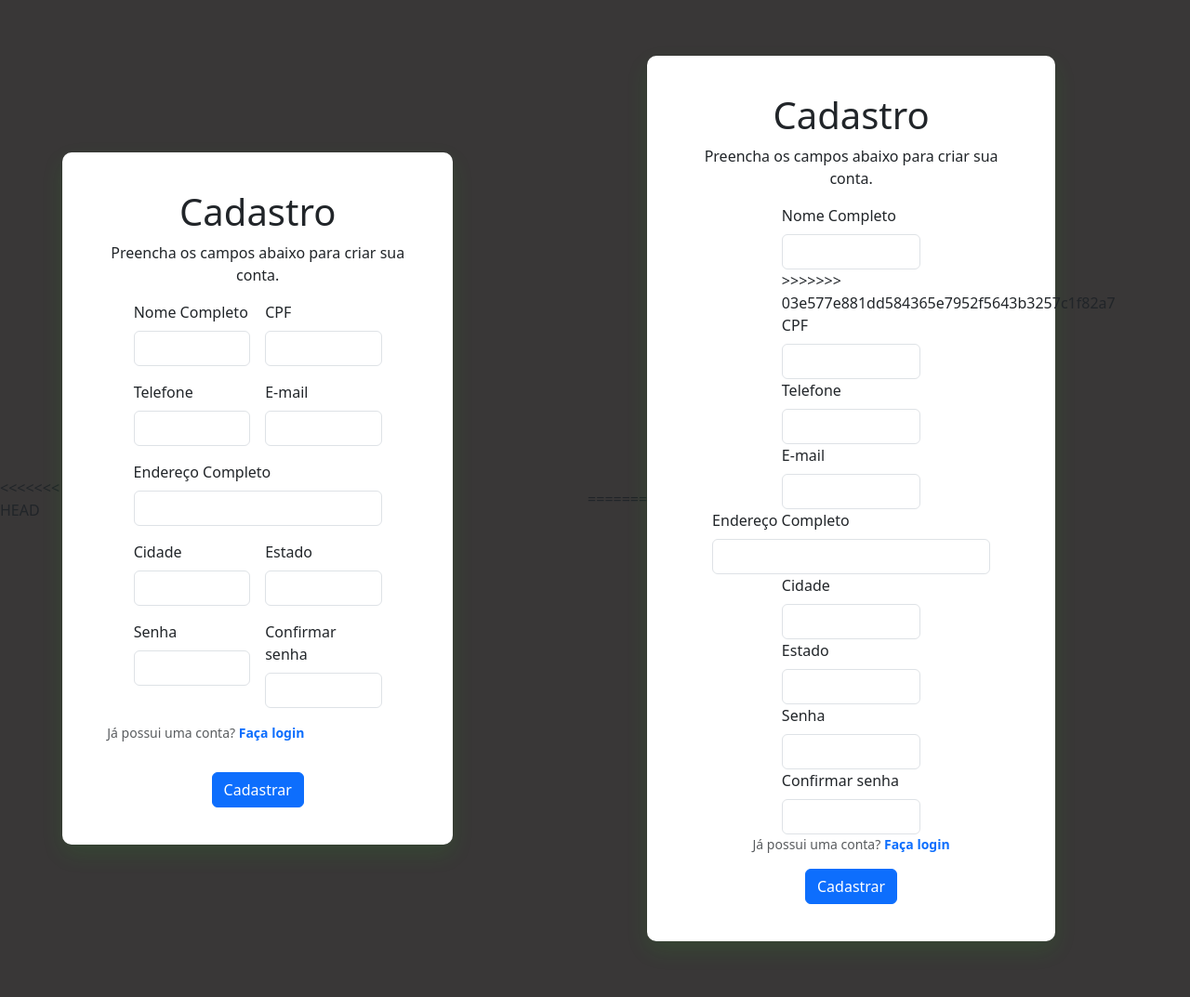
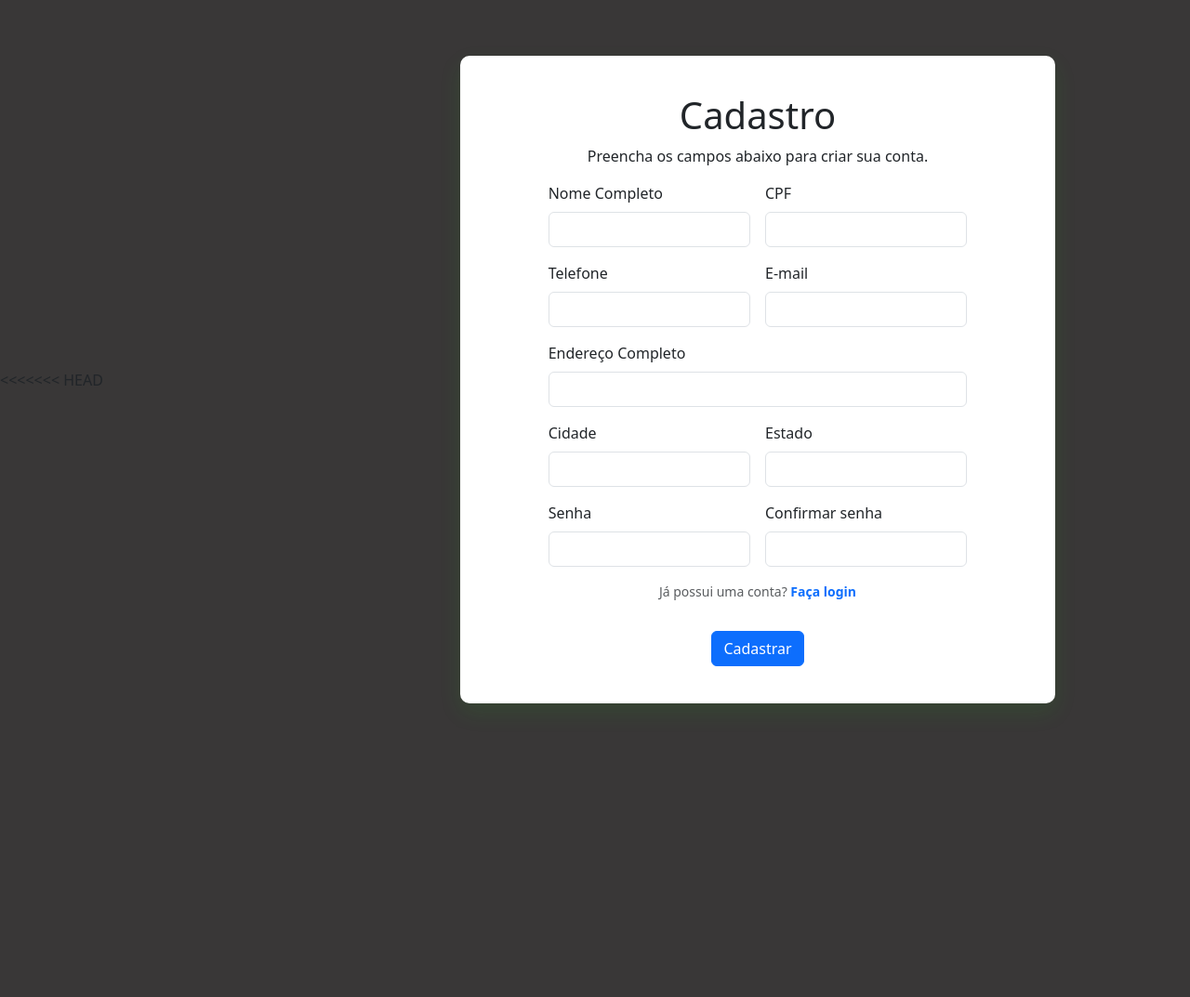
Before and after one commit to EduardoLopes17/SA-Ferrorama, a PHP site: page /public/cadastro.html in a window 1280 px wide. Shown: the whole page at 93% size. After the commit the page ends 757 px from the top, so only its background shows below. Run offline with PHP 8.4, Linux system fonts and the light colour scheme.

Commit message:
fix - Arrumei a tela de cadastro que tava duplicado

```diff
--- a/assets/style/style.css
+++ b/assets/style/style.css
@@ -132,3 +132,6 @@ nav{
     width: 100%;
     justify-content: center;
 }
+.New{
+    text-align: center;
+}
--- a/public/cadastro.html
+++ b/public/cadastro.html
@@ -10,73 +10,7 @@
 </head>
 
 <body id="P3">
-<<<<<<< HEAD
-                <div class="container3">
-
-                    <h1 id="h13">Cadastro</h1>
-                    <p id="p13">Preencha os campos abaixo para criar sua conta.</p>
-
-                    <form class="row g-3">
-                        <div class="col-md-5">
-                            <label for="inputnome4" class="form-label">Nome Completo</label>
-                            <input type="nome" class="form-control" id="inputnome4">
-                        </div>
-
-                        <div class="col-md-5">
-                            <label for="inputCPF4" class="form-label">CPF</label>
-                            <input type="number" class="form-control" id="inputCPF4">
-                        </div>
-
-
-                        <div class="col-md-5">
-                            <label for="inputTelefone" class="form-label">Telefone</label>
-                            <input type="number" class="form-control" id="inputTelefone">
-
-                        </div>
-                        <div class="col-md-5">
-                            <label for="inputemail" class="form-label">E-mail</label>
-                            <input type="text" class="form-control" id="inputemail">
-                        </div>
-
-                        <div class="col-10">
-                            <label for="inputendereco" class="form-label">Endereço Completo</label>
-                            <input type="text" class="form-control" id="inputendereco">
-                        </div>
-
-                        <div class="col-md-5">
-                            <label for="inputCidade" class="form-label">Cidade</label>
-                            <input type="text" class="form-control" id="inputCidade">
-                        </div>
-                        <div class="col-md-5">
-                            <label for="inputEstado" class="form-label">Estado</label>
-                            <input type="text" class="form-control" id="inputEstado">
-
-                        </div>
-
-
-                        <div class="col-md-5">
-                            <label for="inputSenha4" class="form-label">Senha</label>
-                            <input type="text" class="form-control" id="inputSenha4">
-                        </div>
-                        <div class="col-md-5">
-                            <label for="inputConfirmar4" class="form-label">Confirmar senha</label>
-                            <input type="text" class="form-control" id="inputConfirmar4">
-                        </div>
-
-                        <div class="New">
-                            <p class="text-muted small"> Já possui uma conta?
-                                <a href="#" class="text-decoration-none fw-bold text-primary">Faça login</a>
-                            </p>
-                        </div>
-
-                        <div class="col-12">
-                            <button type="submit" class="btn btn-primary">Cadastrar</button>
-                        </div>
-                    </div>
-                </div>
-=======
-
-    <div class="container3">
+    <<<<<<< HEAD <div class="container3">
 
         <h1 id="h13">Cadastro</h1>
         <p id="p13">Preencha os campos abaixo para criar sua conta.</p>
@@ -85,7 +19,6 @@
             <div class="col-md-5">
                 <label for="inputnome4" class="form-label">Nome Completo</label>
                 <input type="nome" class="form-control" id="inputnome4">
->>>>>>> 03e577e881dd584365e7952f5643b3257c1f82a7
             </div>
 
             <div class="col-md-5">
@@ -138,11 +71,9 @@
             <div class="col-12">
                 <button type="submit" class="btn btn-primary">Cadastrar</button>
             </div>
-    </div>
-    </div>
-    </div>
-
-    </form>
+            </div>
+            </div>
+        </form>
 </body>
 
 </html>
```
